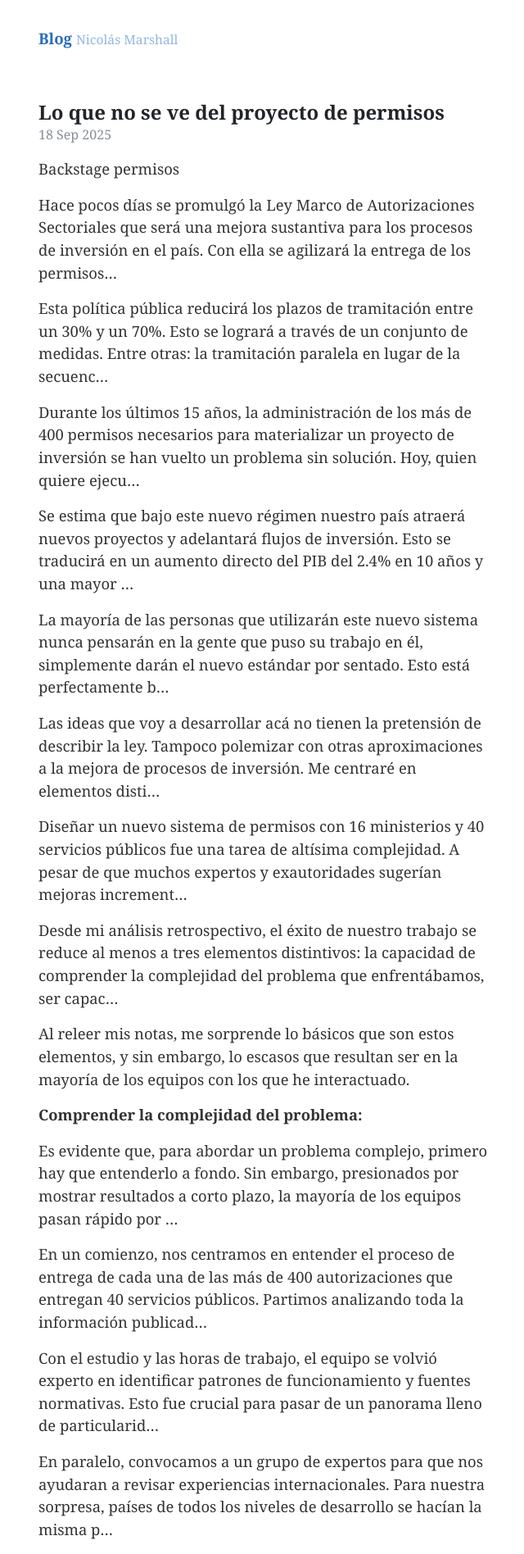
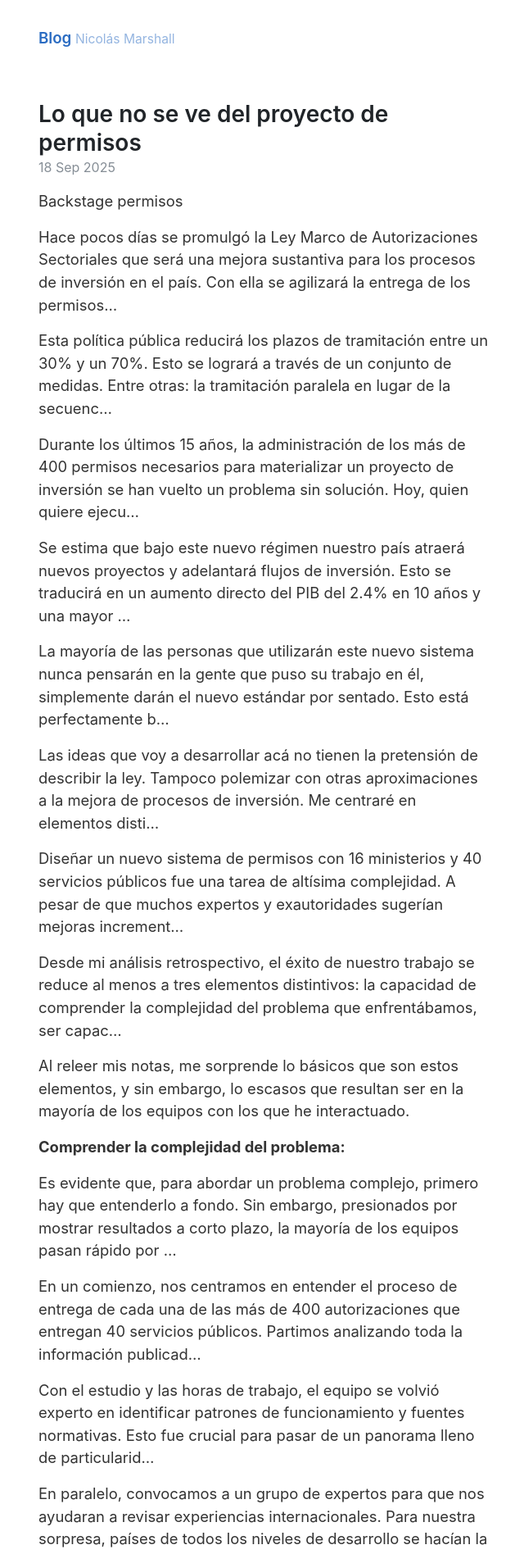
Before and after one commit to nicomarshallr/nicomarshallr.github.io, a Jekyll site: the page built from index.html, in a window 1280 px wide. Shown: the top 1896 px of the page at 82% size, without its empty margins (317-957 px from the left). Built offline with Jekyll 4.4.1, drawn with Linux system fonts in a browser that asks for light colours; the list of posts is cut into pages by our own code.

Commit message:
edit blog

```diff
--- a/_sass/_base.scss
+++ b/_sass/_base.scss
@@ -8,7 +8,7 @@
 
 body {
   margin: 0;
-  font-family: Georgia, serif; /* Cambia a una fuente serif. 'Georgia' es una opción segura. */
+  font-family: var(--body-font);
   font-size: 1rem; /* Puedes ajustar el tamaño base del texto aquí */
   line-height: var(--body-line-height);
   color: #333; /* Cambia el color del texto. Usa un código más oscuro. */
--- a/_sass/_type.scss
+++ b/_sass/_type.scss
@@ -8,13 +8,15 @@ h1, h2, h3, h4, h5, h6 {
   line-height: 1.25;
   color: var(--heading-color);
 }
-
+h1 {
+  font-size: 1.75rem; /* Este valor achica el título. Puedes ajustarlo. */
+}
 h1, h2, h3, h4, h5, h6 {
   margin-bottom: .5rem;
   font-weight: 600;
   line-height: 1.25;
   color: #2b6cc2; /* Cambia este valor por el color que desees */;
-  font-family: Georgia, serif; /* Para que los títulos también tengan esta fuente */
+  font-family: var(--body-font);
 }
 
 p {
```
